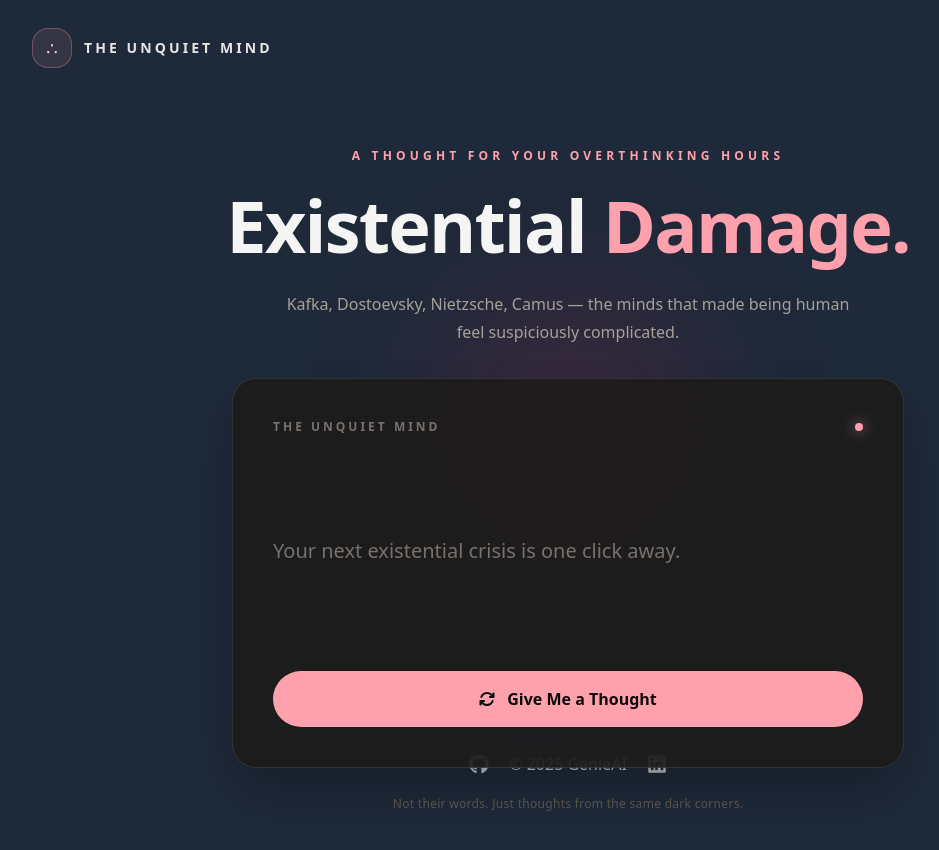
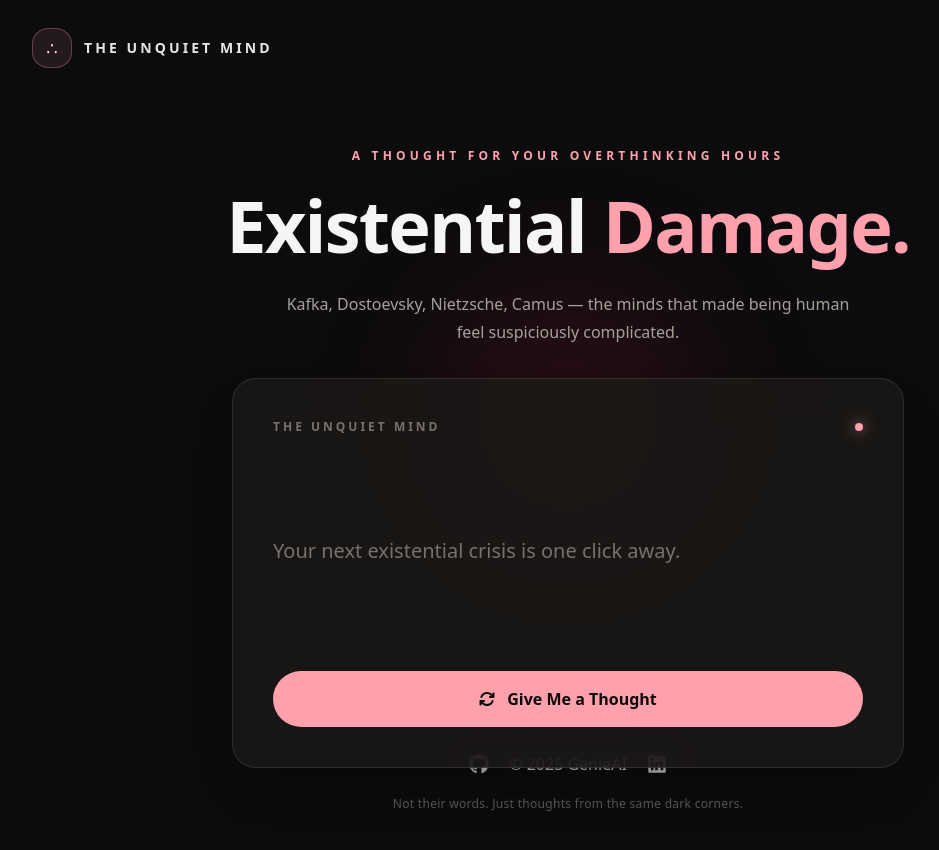
Before and after one commit to saanisayyad/shayari-joke-quote-ai, a React (Vite) app in the folder frontend/: page / in a window 1280 px wide. Shown: the top 850 px of the page, without its empty margins (72-1011 px from the left). Built offline with nearby package versions, Linux system fonts and the light colour scheme.

Commit message:
Simplify app to one thought generator route

```diff
--- a/frontend/src/App.jsx
+++ b/frontend/src/App.jsx
@@ -1,38 +1,18 @@
-import { useState } from "react";
+import { Route, Routes } from "react-router-dom";
 import Navbar from "./components/Navbar";
-import { Route, Routes } from "react-router";
-import Joke from "./components/Joke";
-import Shayari from "./components/Shayari";
-import Quote from "./components/Quote";
-import './index.css'
+import "./index.css";
 import Home from "./components/Home";
 import Footer from "./components/Footer";
 
 export default function App() {
-  const [message, setMessage] = useState('');
-
-const displayMessage = () => {
-  setMessage("Copied to clipboard!");
-  setTimeout(() => {
-    setMessage('');
-  }, 2000);
-};
-
   return (
-    <div className="bg-gray-800 min-h-screen flex flex-col items-center">
-        {message && (
-          <div className="absolute top-4 text-white/70 animate-slideDown z-20">
-            {message}
-          </div>
-        )}
-        <Navbar/>
-        <Routes>
-          <Route path="/" element={<Home />} />
-          <Route path="/api/joke" element={<Joke showMessage={displayMessage} />} />
-          <Route path="/api/shayari" element={<Shayari showMessage={displayMessage} />} />
-          <Route path="/api/quote" element={<Quote showMessage={displayMessage} />} />
-        </Routes>
-        <Footer/>
+    <div className="flex min-h-screen flex-col items-center overflow-hidden bg-[#0c0b0d] text-stone-100">
+      <Navbar />
+      <Routes>
+        <Route path="/" element={<Home />} />
+        <Route path="*" element={<Home />} />
+      </Routes>
+      <Footer />
     </div>
   );
 }
```
